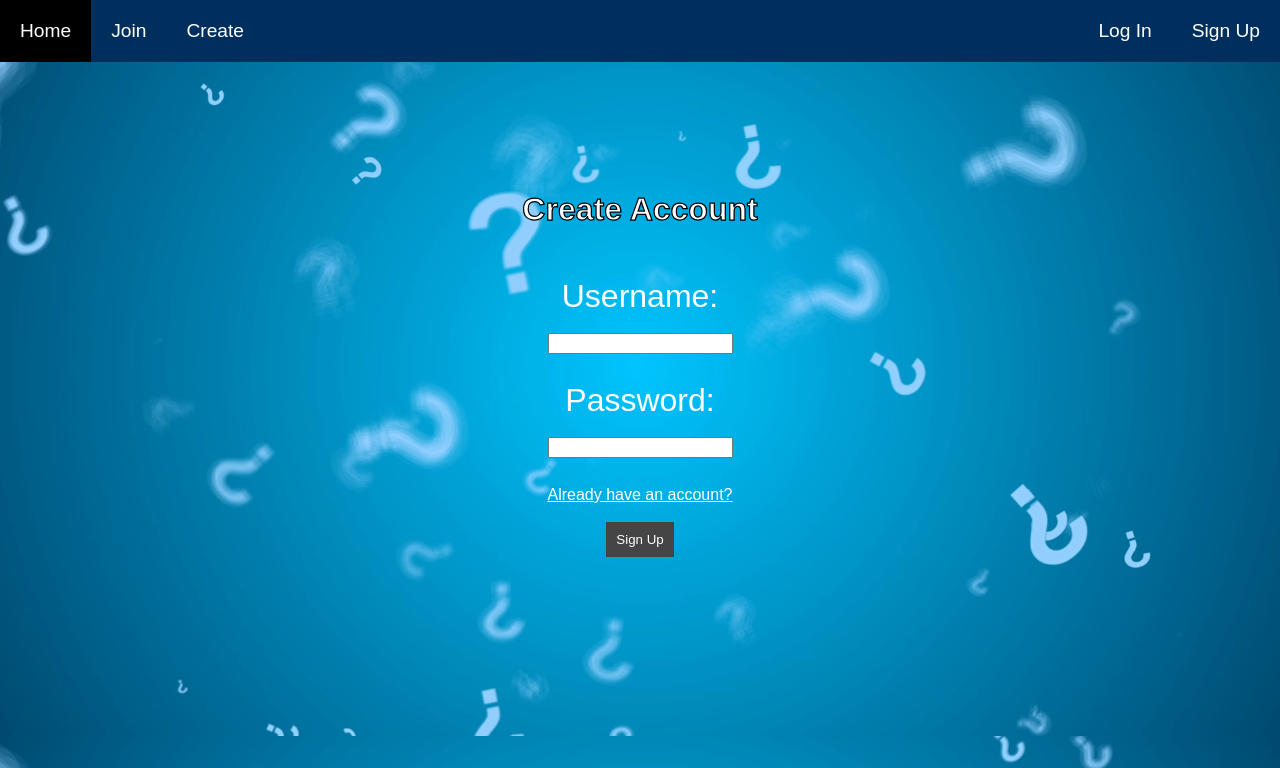
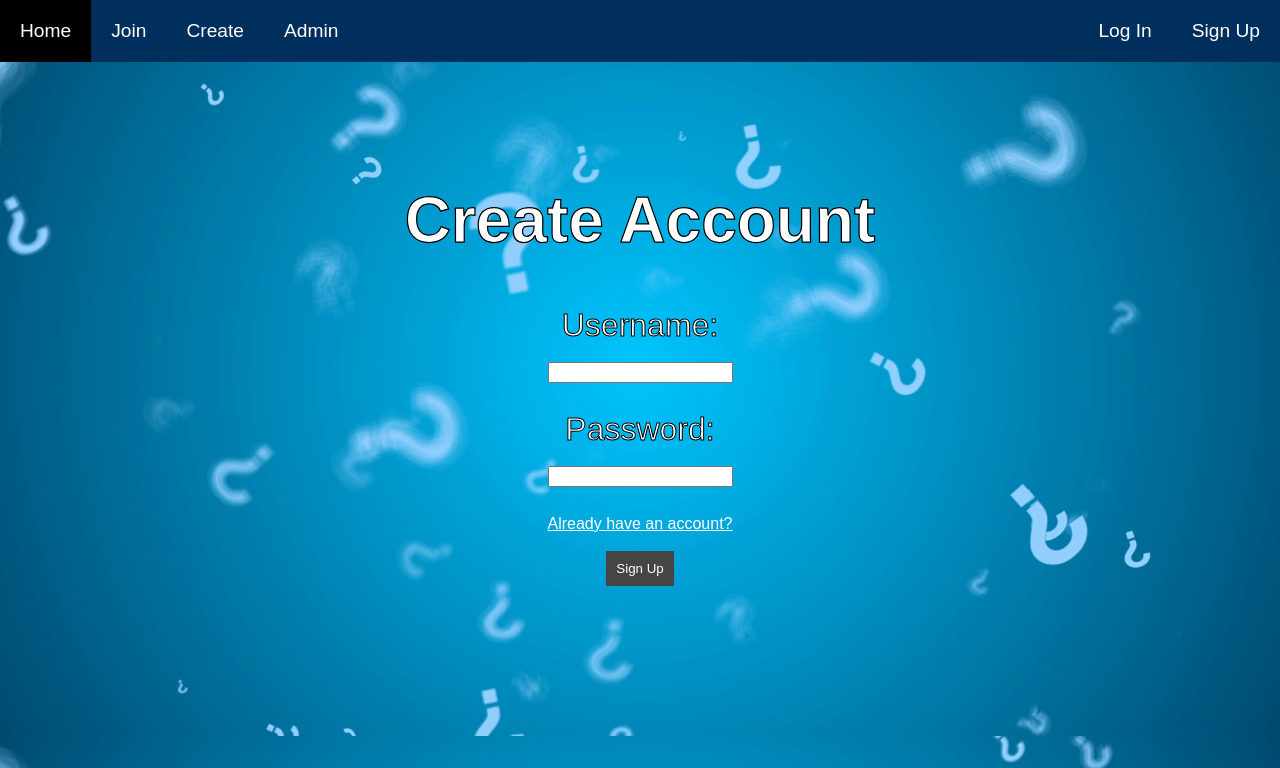
Before and after one commit to milesHerrick/quiz-project, a PHP site: page /signup.html in a window 1280 px wide. Shown: the top 768 px of the page. Run offline with PHP 8.4, Linux system fonts and the light colour scheme.

Commit message:
Added black outline on text throughout and Admin button to taskbar on all pages

```diff
--- a/create.html
+++ b/create.html
@@ -74,6 +74,7 @@
                 <li><a href="home.html">Home</a></li>
                 <li><a href="join.html">Join</a></li>
                 <li><a href="create.html">Create</a></li>
+                <li><a href="admin.html">Admin</a></li>
             </ul>
             <ul class="navright">
                 <li><a href="SignUp.html">Sign Up</a></li>
--- a/home.html
+++ b/home.html
@@ -14,6 +14,7 @@
         <li><a href="home.html">Home</a></li>
         <li><a href="join.html">Join</a></li>
         <li><a href="create.html">Create</a></li>
+		<li><a href="admin.html">Admin</a></li>
     </ul>
     <ul class="navright">
         <li><a href="SignUp.html">Sign Up</a></li>
--- a/join.html
+++ b/join.html
@@ -12,6 +12,7 @@
         <li><a href="home.html">Home</a></li>
         <li><a href="join.html">Join</a></li>
         <li><a href="create.html">Create</a></li>
+        <li><a href="admin.html">Admin</a></li>
     </ul>
     <ul class="navright">
         <li><a href="SignUp.html">Sign Up</a></li>
--- a/login.css
+++ b/login.css
@@ -23,6 +23,7 @@
 h1{
     margin-bottom: 50px;
     -webkit-text-stroke: 1.25px black;
+    font-size: 4em;
 }
 
 input{
--- a/login.html
+++ b/login.html
@@ -14,6 +14,7 @@
             <li><a href="home.html">Home</a></li>
             <li><a href="join.html">Join</a></li>
             <li><a href="create.html">Create</a></li>
+            <li><a href="admin.html">Admin</a></li>
         </ul>
         <ul class="navright">
             <li><a href="SignUp.html">Sign Up</a></li>
--- a/questions.html
+++ b/questions.html
@@ -47,6 +47,7 @@
             <li><a href="home.html">Home</a></li>
             <li><a href="join.html">Join</a></li>
             <li><a href="create.html">Create</a></li>
+			<li><a href="admin.html">Admin</a></li>
         </ul>
         <ul class="navright">
             <li><a href="SignUp.html">Sign Up</a></li>
--- a/signup.css
+++ b/signup.css
@@ -45,22 +45,28 @@ form{
 }
 h1{
     margin-bottom: 50px;
+    font-size: 4em;
 }
+
 input{
     align-items: center;
     margin-bottom: 10px;
 }
+
 input[type=submit]{
     padding: 10px;
     border: 0;
     background-color: rgb(70, 69, 69);
     color: rgb(184, 183, 183);
 }
+
 input[type=submit]:hover{
     background-color: black;
 }
+
 label{
     font-size: 2em;
-  font-family: Arial, Helvetica, sans-serif;
-  color:rgb(70, 69, 69);
+    font-family: Arial, Helvetica, sans-serif;
+    color:rgb(70, 69, 69);
+    -webkit-text-stroke: 1px black;
 }
--- a/signup.html
+++ b/signup.html
@@ -14,6 +14,7 @@
             <li><a href="home.html">Home</a></li>
             <li><a href="join.html">Join</a></li>
             <li><a href="create.html">Create</a></li>
+            <li><a href="admin.html">Admin</a></li>
         </ul>
         <ul class="navright">
             <li><a href="SignUp.html">Sign Up</a></li>
```
Also changed, not shown: create.css (+6 -3 lines).
